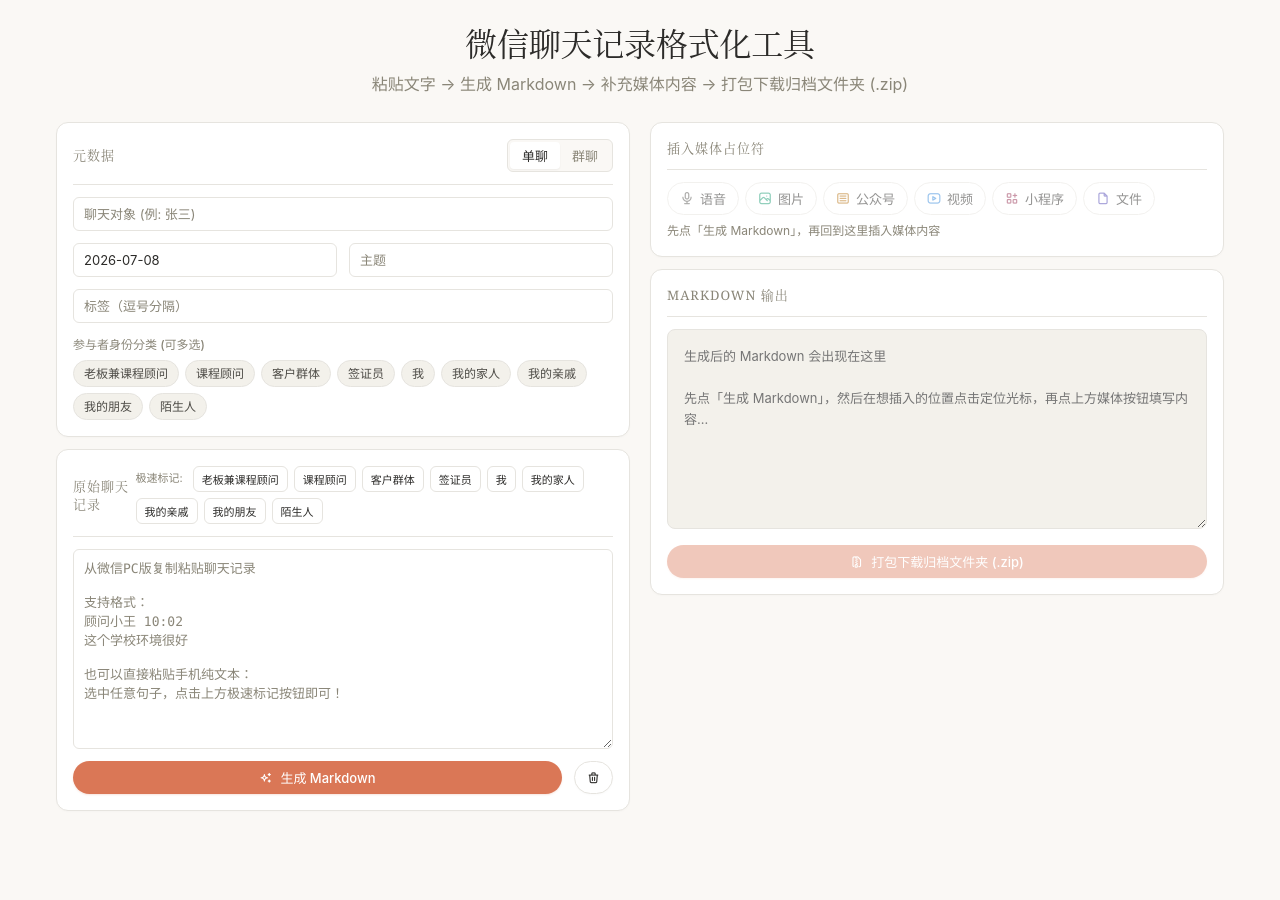
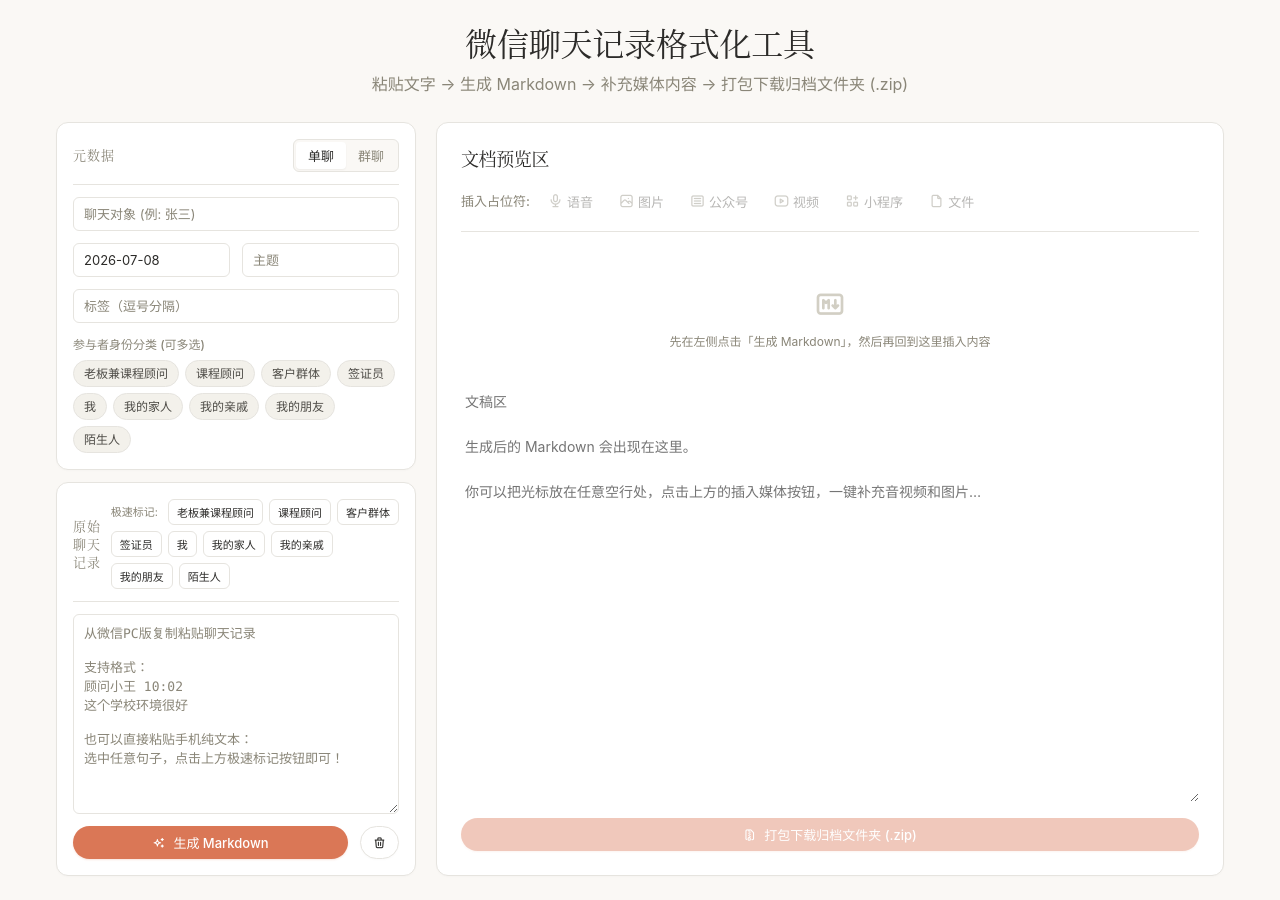
Before and after one commit to yuuniji/wechat-formatter, a React (Vite) app: page / in a window 1280 px wide. Before the commit the page ends 835 px from the top, so only its background shows below. Built offline with nearby package versions, Linux system fonts and the light colour scheme.

Commit message:
style: redesign layout to claude artifact split screen

```diff
--- a/src/App.css
+++ b/src/App.css
@@ -2,7 +2,7 @@
 
 .app-grid {
   display: grid;
-  grid-template-columns: 1fr 1fr;
+  grid-template-columns: 360px 1fr;
   gap: 20px;
   align-items: start;
 }
--- a/src/App.jsx
+++ b/src/App.jsx
@@ -362,41 +362,53 @@
         </div>
 
         {/* Right */}
-        <div style={{ display: "flex", flexDirection: "column", gap: 12 }}>
-          {/* Media panel */}
-          <div className="vc-card">
-            <div className="vc-card-header">
-              <h2 style={{ fontSize: 13, textTransform: "uppercase", letterSpacing: "1px", margin: 0, color: "var(--vc-mute)" }}>插入媒体占位符</h2>
+        <div className="vc-card" style={{ flex: 1, display: "flex", flexDirection: "column", height: "100%", padding: "24px" }}>
+          <div style={{ display: "flex", alignItems: "center", justifyContent: "space-between", marginBottom: "16px" }}>
+            <h2 style={{ fontSize: 18, color: "var(--vc-ink)" }}>文档预览区</h2>
+            {stats && (
+              <div style={{ display: "flex", gap: 8 }}>
+                {[{ l: "消息", v: stats.msgs }, { l: "媒体", v: stats.media }, { l: "字符", v: stats.chars }].map(s => (
+                  <span key={s.l} style={{ fontSize: 12, color: "var(--vc-body)", background: "var(--vc-canvas-soft)", padding: "2px 8px", borderRadius: "var(--radius-sm)", border: "1px solid var(--vc-hairline)" }}>
+                    {s.l} <strong style={{ color: "var(--vc-ink)", fontWeight: 600 }}>{s.v}</strong>
+                  </span>
+                ))}
               </div>
-            <div className="vc-tag-group">
+            )}
+          </div>
+
+          <div style={{ display: "flex", alignItems: "center", gap: 8, paddingBottom: 16, borderBottom: "1px solid var(--vc-hairline)", marginBottom: 16 }}>
+            <span style={{ fontSize: 13, color: "var(--vc-mute)", fontWeight: 500 }}>插入占位符:</span>
+            <div className="vc-tag-group" style={{ flex: 1 }}>
               {TYPES.map(t => (
                 <button key={t.key}
                   onClick={() => activeType?.key === t.key ? closeForm() : openForm(t)}
                   disabled={!output}
                   style={{
-                    display: "flex", alignItems: "center", gap: 6, padding: "6px 12px", fontSize: 13, fontWeight: 500,
-                    borderRadius: "var(--radius-pill)",
-                    border: `1px solid ${activeType?.key === t.key ? t.color : "var(--vc-hairline)"}`,
-                    background: activeType?.key === t.key ? `${t.color}11` : "var(--vc-canvas)",
-                    color: activeType?.key === t.key ? t.color : "var(--vc-ink)",
-                    cursor: output ? "pointer" : "not-allowed", opacity: output ? 1 : 0.5,
+                    display: "flex", alignItems: "center", gap: 4, padding: "4px 10px", fontSize: 13,
+                    borderRadius: "var(--radius-sm)", border: "none",
+                    background: activeType?.key === t.key ? `${t.color}15` : "transparent",
+                    color: activeType?.key === t.key ? t.color : "var(--vc-body)",
+                    cursor: output ? "pointer" : "not-allowed", opacity: output ? 1 : 0.4,
                     transition: "all 0.2s", outline: "none"
                   }}>
-                  <i className={`ti ${t.icon}`} aria-hidden="true" style={{ fontSize: 14, color: t.color }} />
+                  <i className={`ti ${t.icon}`} aria-hidden="true" style={{ fontSize: 15, color: activeType?.key === t.key ? t.color : "var(--vc-mute)" }} />
                   {t.label}
                 </button>
               ))}
             </div>
+          </div>
 
           {!output && (
-              <p className="vc-hint">先点「生成 Markdown」，再回到这里插入媒体内容</p>
+            <div style={{ textAlign: "center", padding: "40px 0" }}>
+              <i className="ti ti-markdown" style={{ fontSize: 32, color: "var(--vc-hairline-strong)", marginBottom: 12, display: "block" }} />
+              <p className="vc-hint">先在左侧点击「生成 Markdown」，然后再回到这里插入内容</p>
+            </div>
           )}
 
-            {/* Inline form */}
           {activeType && (
-              <div style={{ marginTop: 16, padding: "16px", background: "var(--vc-canvas-soft)", borderRadius: "var(--radius-md)", border: `1px solid var(--vc-hairline)` }}>
+            <div style={{ marginBottom: 16, padding: "16px", background: "var(--vc-canvas-soft)", borderRadius: "var(--radius-md)", border: `1px solid var(--vc-hairline)` }}>
               <div style={{ display: "flex", alignItems: "center", justifyContent: "space-between", marginBottom: 12 }}>
-                  <span style={{ fontSize: 14, fontWeight: 600, color: activeType.color, display: "flex", alignItems: "center", gap: 6 }}>
+                <span style={{ fontSize: 14, fontWeight: 500, color: activeType.color, display: "flex", alignItems: "center", gap: 6 }}>
                   <i className={`ti ${activeType.icon}`} aria-hidden="true" />{activeType.label}
                 </span>
                 <span style={{ fontSize: 12, color: "var(--vc-mute)", maxWidth: 180, textAlign: "right" }}>{activeType.hint}</span>
@@ -421,44 +433,26 @@
 
               {preview && (
                 <div style={{ marginTop: 16, padding: "12px", background: "var(--vc-canvas)", borderRadius: "var(--radius-md)", border: "1px solid var(--vc-hairline)" }}>
-                    <p style={{ fontSize: 11, color: "var(--vc-mute)", margin: "0 0 8px", textTransform: "uppercase", letterSpacing: "1px", fontWeight: 600 }}>预览 (标准化路径)</p>
-                    <pre style={{ fontSize: 12, fontFamily: "var(--font-mono)", color: "var(--vc-body)", margin: 0, whiteSpace: "pre-wrap", lineHeight: 1.6 }}>{preview}</pre>
+                  <p style={{ fontSize: 11, color: "var(--vc-mute)", margin: "0 0 8px", textTransform: "uppercase", letterSpacing: "1px", fontWeight: 600 }}>预览</p>
+                  <pre style={{ fontSize: 12, fontFamily: "var(--font-sans)", color: "var(--vc-body)", margin: 0, whiteSpace: "pre-wrap", lineHeight: 1.6 }}>{preview}</pre>
                 </div>
               )}
 
               <div style={{ display: "flex", gap: 12, marginTop: 16 }}>
                 <button className="vc-btn" onClick={doInsert}
-                    style={{ flex: 1, background: activeType.color, color: "#fff" }}>
+                  style={{ flex: 1, background: activeType.color, color: "#fff", border: "none", boxShadow: "none" }}>
                   <i className="ti ti-plus" aria-hidden="true" />插入到光标位置
                 </button>
-                  <button className="vc-btn vc-btn-secondary" onClick={closeForm}>
-                    取消
-                  </button>
+                <button className="vc-btn vc-btn-secondary" onClick={closeForm}>取消</button>
               </div>
             </div>
           )}
-          </div>
-
-          {/* Output */}
-          <div className="vc-card" style={{ flex: 1, display: "flex", flexDirection: "column" }}>
-            <div className="vc-card-header" style={{ display: "flex", alignItems: "center", justifyContent: "space-between" }}>
-              <h2 style={{ fontSize: 13, textTransform: "uppercase", letterSpacing: "1px", margin: 0, color: "var(--vc-mute)" }}>Markdown 输出</h2>
-              {stats && (
-                <div style={{ display: "flex", gap: 8 }}>
-                  {[{ l: "消息", v: stats.msgs }, { l: "媒体", v: stats.media }, { l: "字符", v: stats.chars }].map(s => (
-                    <span key={s.l} style={{ fontSize: 12, color: "var(--vc-body)", background: "var(--vc-canvas-soft)", padding: "2px 8px", borderRadius: "var(--radius-sm)", border: "1px solid var(--vc-hairline)" }}>
-                      {s.l} <strong style={{ color: "var(--vc-ink)", fontWeight: 600 }}>{s.v}</strong>
-                    </span>
-                  ))}
-                </div>
-              )}
-            </div>
 
           <textarea ref={outputRef} className="vc-markdown-output" value={output} onChange={e => setOutput(e.target.value)}
             onMouseUp={() => { if (outputRef.current) cursorRef.current = outputRef.current.selectionStart; }}
             onKeyUp={() => { if (outputRef.current) cursorRef.current = outputRef.current.selectionStart; }}
-              placeholder={"生成后的 Markdown 会出现在这里\n\n先点「生成 Markdown」，然后在想插入的位置点击定位光标，再点上方媒体按钮填写内容…"}
-              style={{ flex: 1, resize: "vertical", marginBottom: 16, outline: "none", width: "100%", boxSizing: "border-box" }} />
+            placeholder={"文稿区\n\n生成后的 Markdown 会出现在这里。\n\n你可以把光标放在任意空行处，点击上方的插入媒体按钮，一键补充音视频和图片…"}
+            style={{ flex: 1, resize: "vertical", marginBottom: 16, outline: "none", width: "100%", boxSizing: "border-box", border: "none", background: "transparent", padding: "0 4px", fontSize: 14, minHeight: 300 }} />
 
           <button className="vc-btn vc-btn-primary" disabled={!output} onClick={downloadZip} style={{ width: "100%", opacity: output ? 1 : 0.4 }}>
             <i className="ti ti-file-zip" aria-hidden="true" />打包下载归档文件夹 (.zip)
@@ -466,6 +460,5 @@
         </div>
       </div>
     </div>
-    </div>
   );
 }
```
Lines whose indentation alone changed are shown as unchanged.
